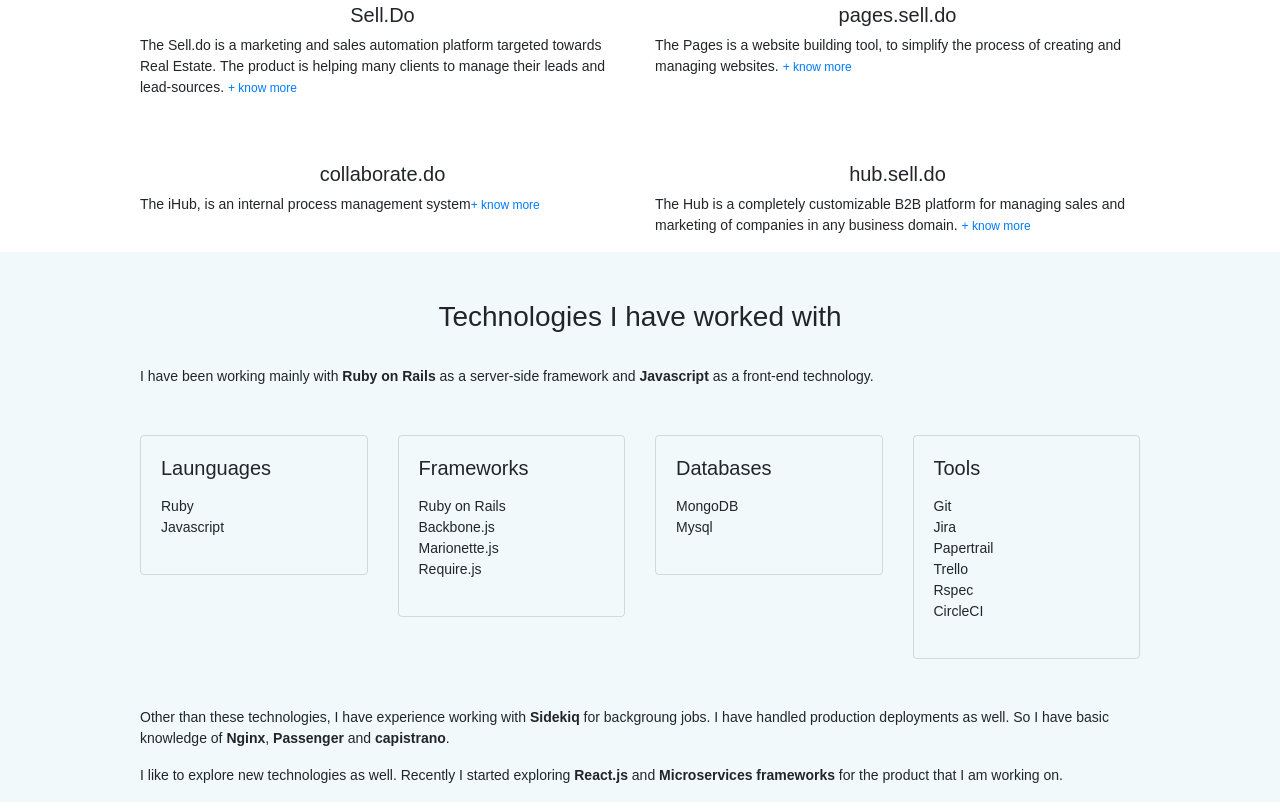
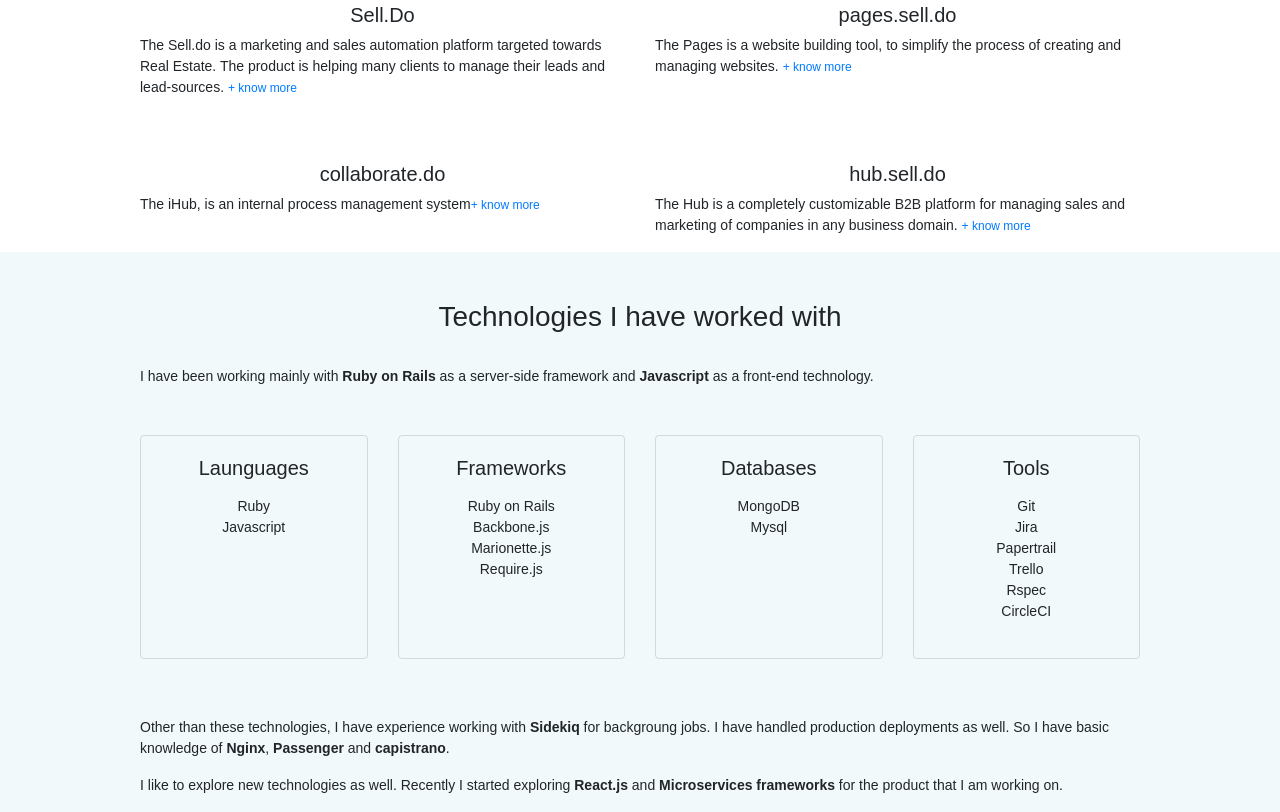
Before and after one commit to vrushaliwaykole/vrushaliwaykole.github.io, a plain HTML site: page index.html in a window 1280 px wide. Shown: the part 699-1511 px from the top of the page. Drawn offline with Linux system fonts and the light colour scheme; a web font is replaced by a local one.

Commit message:
CSS improvements in technology section

```diff
--- a/css/index.css
+++ b/css/index.css
@@ -106,4 +106,7 @@ html {
 }
 #technologies-section .card{
   background-color: transparent;
+  width: inherit;
+  margin-bottom: 10px;
+  text-align: center;
 }
--- a/index.html
+++ b/index.html
@@ -118,8 +118,8 @@
           <div class="pt-4">
             I have been working mainly with <b>Ruby on Rails</b> as a server-side framework and <b>Javascript</b> as a front-end technology.
           </div>
-          <div class="row mt-5">
-            <div class="col-lg-3">
+          <div class="row mt-5 ">
+            <div class="col-lg-3 col-md-6 col-sm-6 col-12 d-flex align-items-stretch">
               <div class="card">
                 <div class="card-body">
                   <h5 class="card-title">Launguages</h5>
@@ -130,7 +130,7 @@
                 </div>
               </div>
             </div>
-            <div class="col-lg-3">
+            <div class="col-lg-3 col-md-6 col-sm-6 col-12 d-flex align-items-stretch">
               <div class="card">
                 <div class="card-body">
                   <h5 class="card-title">Frameworks</h5>
@@ -143,7 +143,7 @@
                 </div>
               </div>
             </div>
-            <div class="col-lg-3">
+            <div class="col-lg-3 col-md-6 col-sm-6 col-12 d-flex align-items-stretch">
               <div class="card">
                 <div class="card-body">
                   <h5 class="card-title">Databases</h5>
@@ -154,7 +154,7 @@
                 </div>
               </div>
             </div>
-            <div class="col-lg-3">
+            <div class="col-lg-3 col-md-6 col-sm-6 col-12 d-flex align-items-stretch">
               <div class="card">
                 <div class="card-body">
                   <h5 class="card-title">Tools</h5>
```
